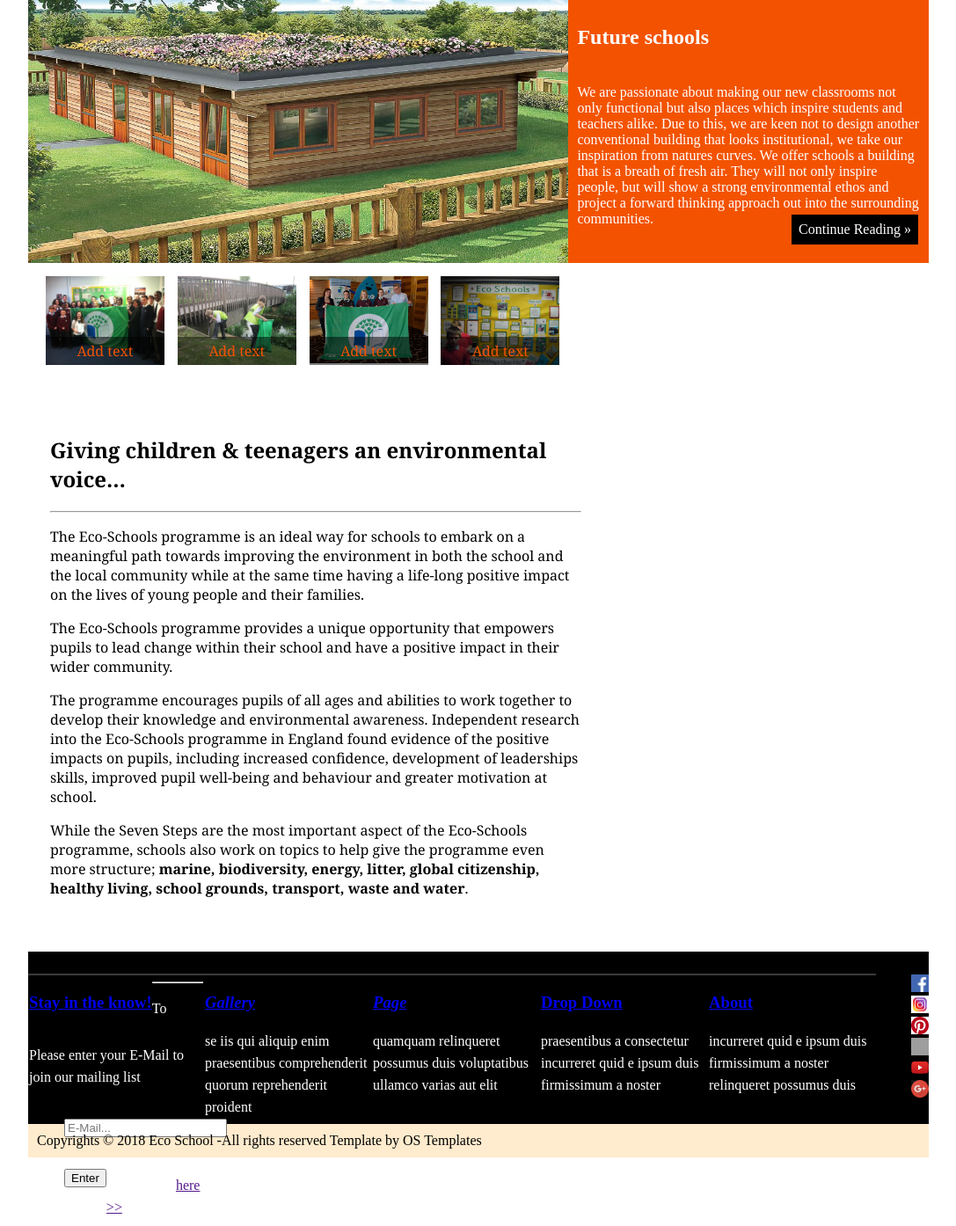
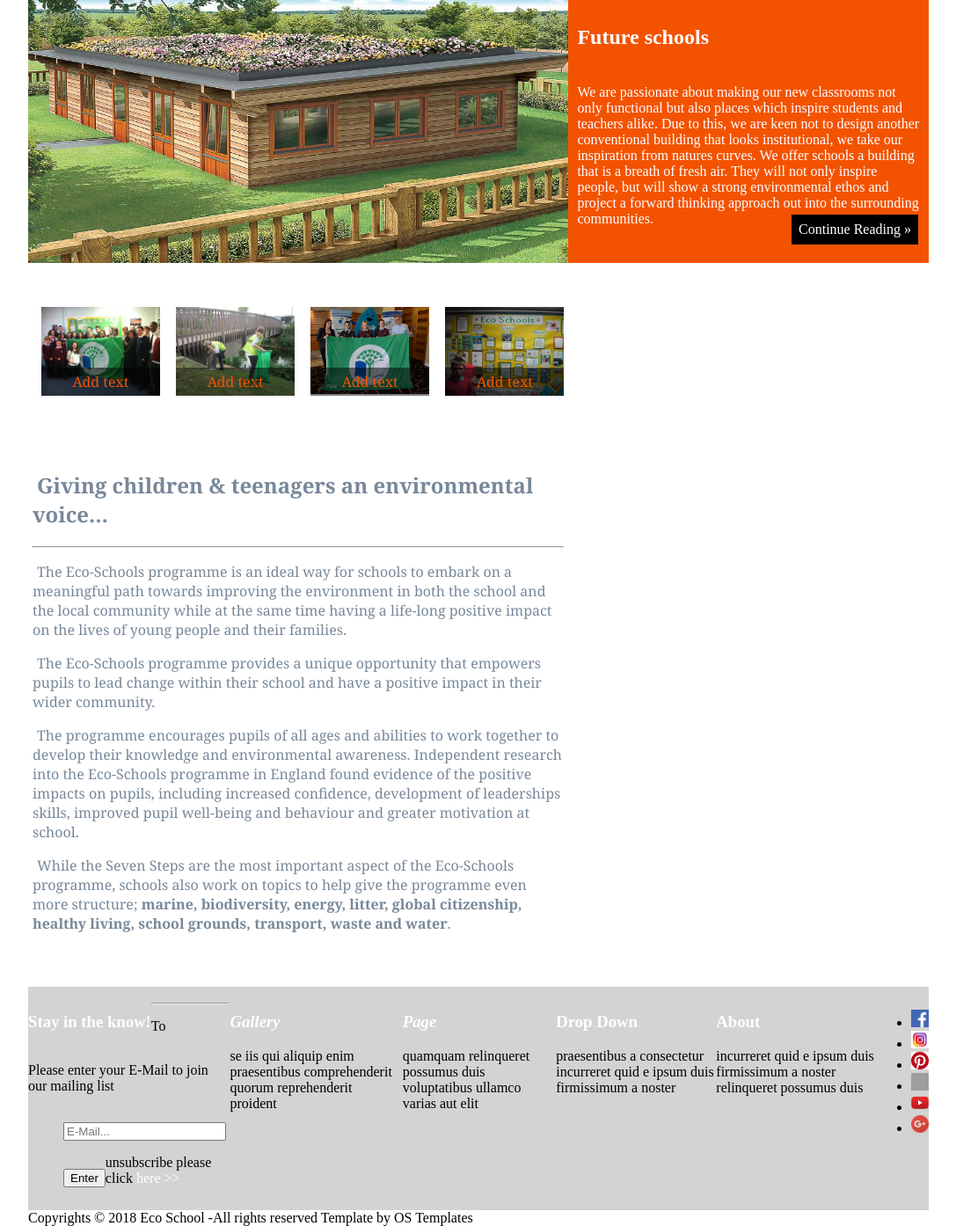
Before and after one commit to edonb99/INT18_19_Gr32, a PHP site: page / in a window 1280 px wide. Shown: the part 191-1585 px from the top of the page at 88% size, without its empty margins (96-1183 px from the left). Run offline with PHP 8.4, Linux system fonts and the light colour scheme; grey boxes are pictures that could not be loaded.

Commit message:
links te footer
ngjyrat edhe do dizajn ncss

```diff
--- a/Index.html
+++ b/Index.html
@@ -214,7 +214,7 @@
 
         <div class="details">
 
-        <h3 style="float: left; color: white;"><a href="#">Stay in the know!</a></h3> <hr/>
+        <h3 style="float: left;"><a href="#">Stay in the know!</a></h3> <hr/>
         <p style="float: left">Please enter your E-Mail to join our mailing list</p>
         <ul style="float:left;"><input type="text" placeholder="E-Mail..."></ul>
         <ul style="float:left;"><input type="submit" value="Enter"></ul>
--- a/index.css
+++ b/index.css
@@ -1,50 +1,38 @@
-
-
 .footer
 {
   width: 100%;
   height: auto;
   margin: auto;
-  background-color: black;
+  background-color: lightgrey;
   padding: 10px 0px;
   display: flex;
+  font-color: white;
 }
 
+/* */
+.details a:link{
+    text-decoration: none;
+    color: white;
 
-.details
-{
-    font-size: 16px;
-    line-height: 25px;
+}
+.details  a:visited {
+    text-decoration: none;
     color: white;
-    width: 200px;
-    height: 0.5px;
-    border: 0.5px solid #3a3a3a;
-    margin: 15px 0px;
+
+}
+ .details a:hover{;
+    color: #f35300;
+      padding: 14px;
+    text-align: center;
+}
+ .detailsa:active{
+    color: black;
 }
 
-.social
-{
-    display: inline-table;
-    width: 32px;
-    height: 32px;
-    position: relative;
-
-}
-
-.template
-{
-    width: auto;
-    height: auto;
-    padding: 10px;
-    background: #FFEBCD;
-}
+/* */
 
 
-
-
-
-
-/*.footer-social-icons {
+.footer-social-icons {
 	width: 100%;
 	height: auto;
 	margin: auto;
@@ -73,8 +61,6 @@
 .footer-social-icons ul li a i {
 	line-height: 40px;
 }
-*/
-
 
 /* ****************************Pano te body****************************************** */
 
@@ -82,8 +68,9 @@
 width: 100%;
 height: 100%;
 margin: none;
+
+
 }
-
 
 .button {
   background-color: black;
@@ -99,26 +86,26 @@
   float:right;
 }
 
- a.button:link {
+a.button:link{
     background-color: black;
     text-decoration: none;
     color: white;
 
 }
- a.button:visited {
+  a.button:visited {
     background-color: black;
       text-decoration: none;
     color: #f35300;
 
 }
- a.button:hover {
-    background-color: black ;
+ a.button:hover{
+    background-color:black ;
     color: #f35300;
       padding: 14px;
     text-align: center;
 }
- a.button:active {
-    background-color: #ddd ;
+ a.button:active{
+    background-color:#ddd ;
     color: black;
 }
 
@@ -135,6 +122,8 @@
 height:50%;
  display: flex;
  justify-content:space-between;
+ align-items: stretch;
+
 
 }
 div.gallery {
@@ -167,7 +156,7 @@
   position: relative;
   max-width:135px;
   max-height: 120px;
-  margin: 5px;
+  margin: 40px 0px 10px 0px;
   font-family: "Hoefler Text", Cambria, "Times New Roman", serif;
   color:#f35300;
   text-align: center;
@@ -214,13 +203,15 @@
 /* *************************************************texti ne body************************************** */
 
 .section{
+color:#778899;
 border: none;
 padding: 5px;
-margin:40px 20px 40px 20px;
+margin:40px 20px 40px 0px;
 width:60%;
 height:50%;
 font-family: "Hoefler Text", Cambria, "Times New Roman", serif;
 word-spacing: normal;
+text-indent: 5px;
 clear: left;
 }
 
```
